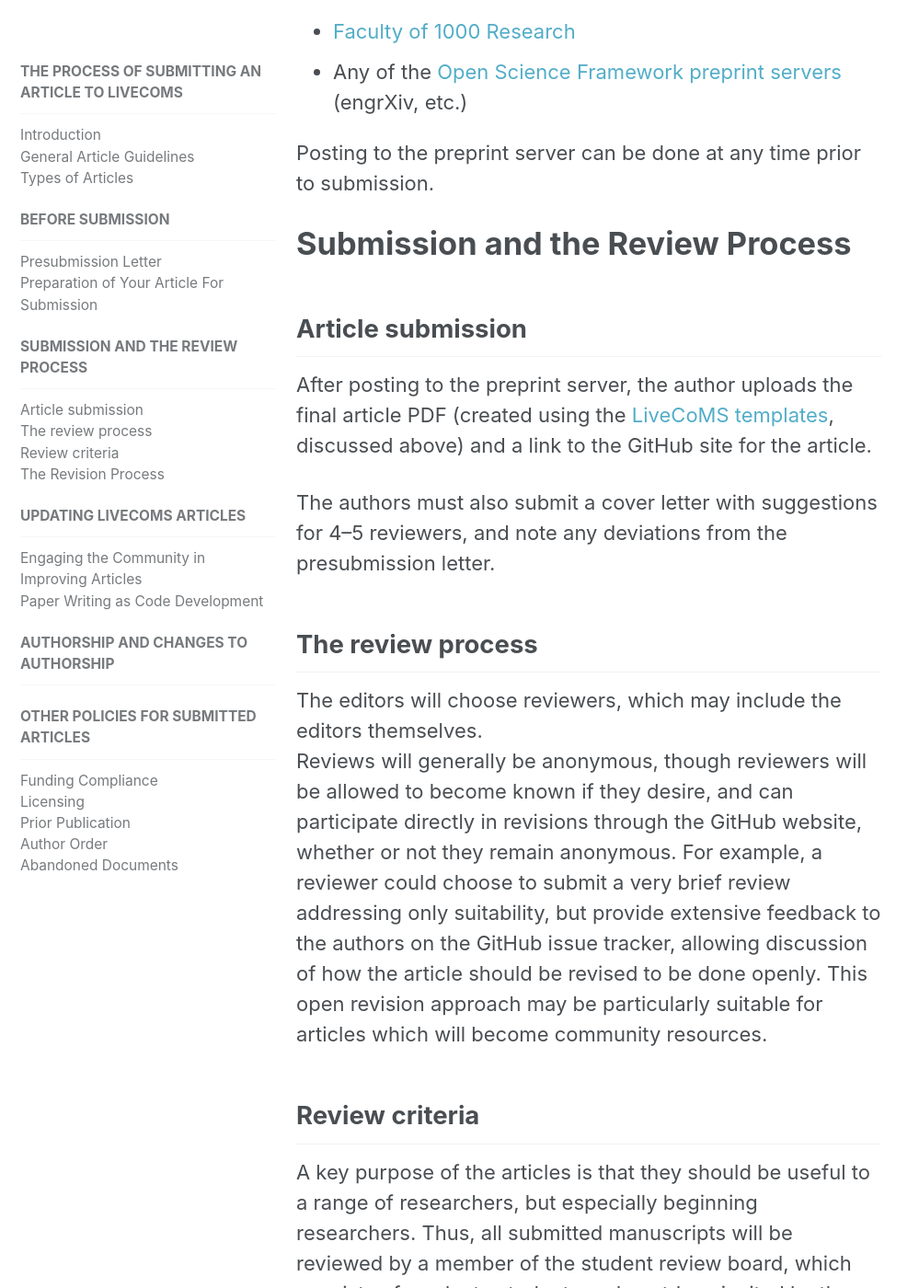
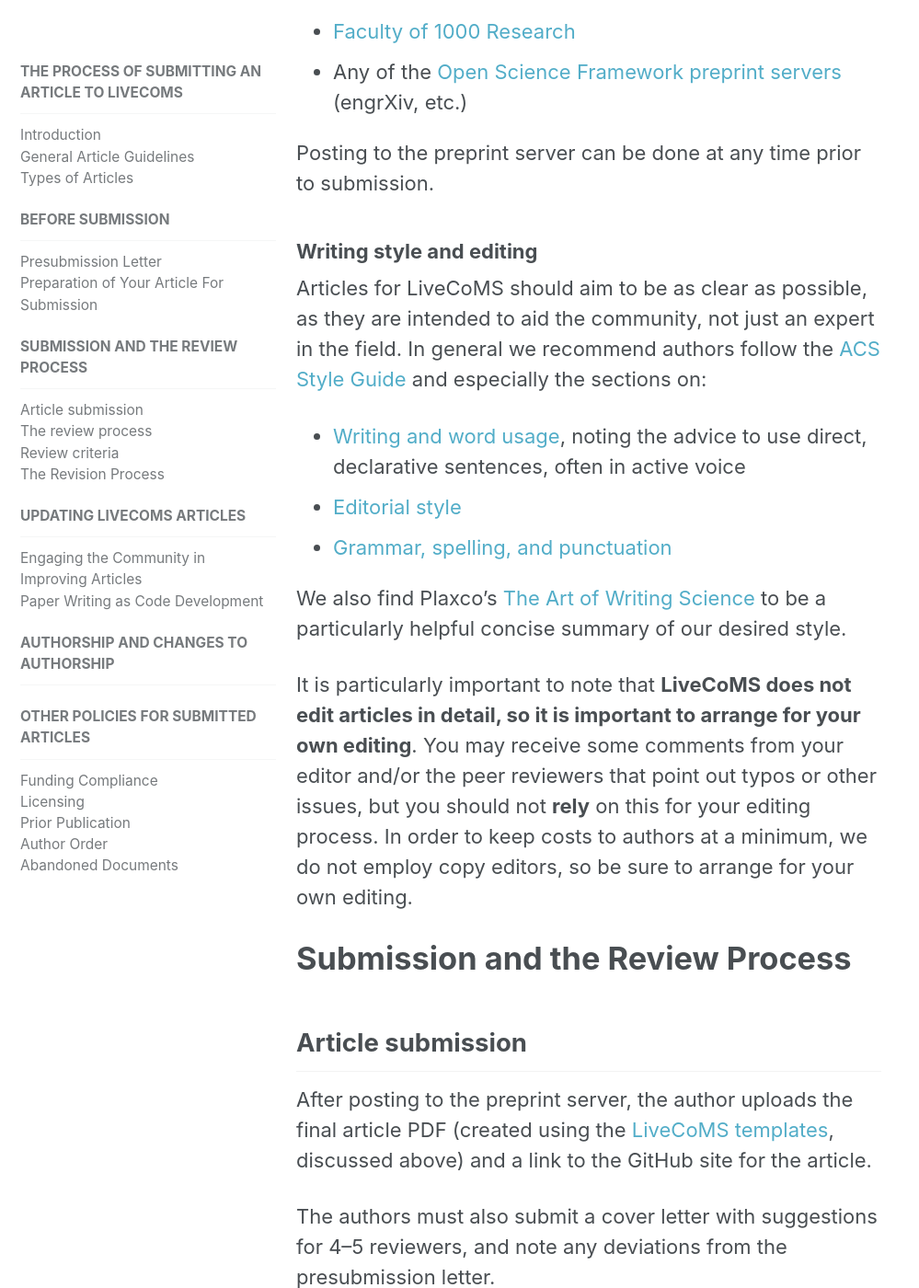
Before and after one commit to livecomsjournal/livecomsjournal.github.io, a Jekyll site: the page built from _policies/01_policies.md, in a window 1280 px wide and 1400 px high, scrolled down 2970 px. Shown: the whole window at 92% size, without its empty margins (0-999 px from the left). Built offline with Jekyll 4.4.1, drawn with Linux system fonts in a browser that asks for light colours; some of the changed text lies outside the part shown.

Commit message:
Add info on editing and style

```diff
--- a/_policies/01_policies.md
+++ b/_policies/01_policies.md
@@ -68,6 +68,20 @@
 
 Posting to the preprint server can be done at any time prior to submission.
 
+### Writing style and editing
+
+Articles for LiveCoMS should aim to be as clear as possible, as they are intended to aid the community, not just an expert in the field.
+In general we recommend authors follow the [ACS Style Guide](http://pubs.acs.org/isbn/9780841239999) and especially the sections on:
+- [Writing and word usage](http://pubs.acs.org/doi/pdf/10.1021/bk-2006-STYG.ch004), noting the advice to use direct, declarative sentences, often in active voice
+- [Editorial style](http://pubs.acs.org/doi/pdf/10.1021/bk-2006-STYG.ch010)
+- [Grammar, spelling, and punctuation](http://pubs.acs.org/doi/pdf/10.1021/bk-2006-STYG.ch009)
+
+We also find Plaxco's [The Art of Writing Science](http://dx.doi.org/10.1002/pro.514) to be a particularly helpful concise summary of our desired style.
+
+It is particularly important to note that **LiveCoMS does not edit articles in detail, so it is important to arrange for your own editing**.
+You may receive some comments from your editor and/or the peer reviewers that point out typos or other issues, but you should not **rely** on this for your editing process.
+In order to keep costs to authors at a minimum, we do not employ copy editors, so be sure to arrange for your own editing.
+
 # Submission and the Review Process
 
 
@@ -97,6 +111,9 @@
 content, with comments and responses handled via the article's GitHub issue
 tracker.
 A history of revisions in response to community concerns will impact the review process favorably.
+
+Reviewers will also be asked to assess whether articles are well edited and clearly written.
+Authors whose article uses inconsistent style or poor grammar, or is poorly edited, may be asked to revise and address these issues.
 
 Reviews will also consider the additional factors according to manuscript category: [please see the individual category links](#types-of-articles) for more information on these review criteria.
 
```
